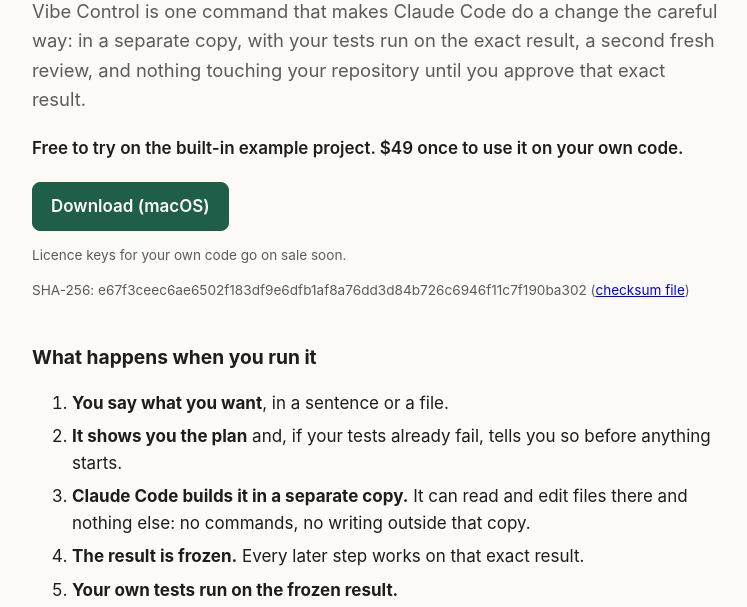
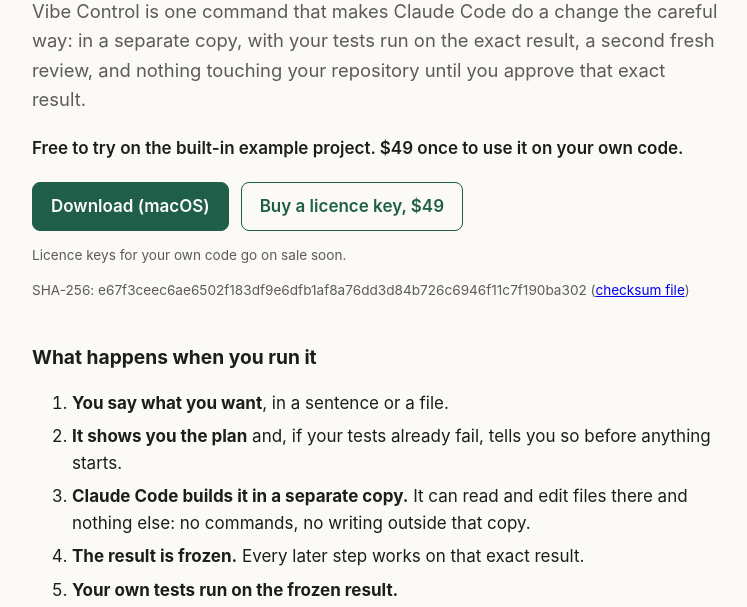
Before and after one commit to ben2harwood-lgtm/vibe-control, a plain HTML site: page index.html in a window 1280 px wide. Shown: the part 150-757 px from the top of the page, without its empty margins (264-1011 px from the left). Drawn offline with Linux system fonts and the light colour scheme.

Commit message:
VC-3 prep: hidden Buy button ready for the Lemon Squeezy checkout link
Co-Authored-By: Claude Opus 5.5 <noreply@anthropic.com>
Claude-Session: https://claude.ai/code/session_017fRLKhMM5SMNSpXpp8Gqr7

```diff
--- a/index.html
+++ b/index.html
@@ -32,6 +32,9 @@ footer { margin-top: 56px; padding-top: 16px; border-top: 1px solid var(--line);
 <p class="price">Free to try on the built-in example project. $49 once to use it on your own code.</p>
 <div class="buttons">
   <a class="btn primary" href="vibe-control-0.1.0.zip">Download (macOS)</a>
+  <!-- VC-3 Buy link: when Ben sends the Lemon Squeezy checkout link, put it in href, delete the
+       word hidden, and delete the "go on sale soon" line below. Same link as buy_url in aac-studio. -->
+  <a class="btn" id="buy" href="https://BUY-LINK.lemonsqueezy.com/buy/ID" hidden>Buy a licence key, $49</a>
 </div>
 <p class="small">Licence keys for your own code go on sale soon.</p>
 <p class="small">SHA-256: e67f3ceec6ae6502f183df9e6dfb1af8a76dd3d84b726c6946f11c7f190ba302 (<a href="vibe-control-0.1.0.zip.sha256">checksum file</a>)</p>
```
